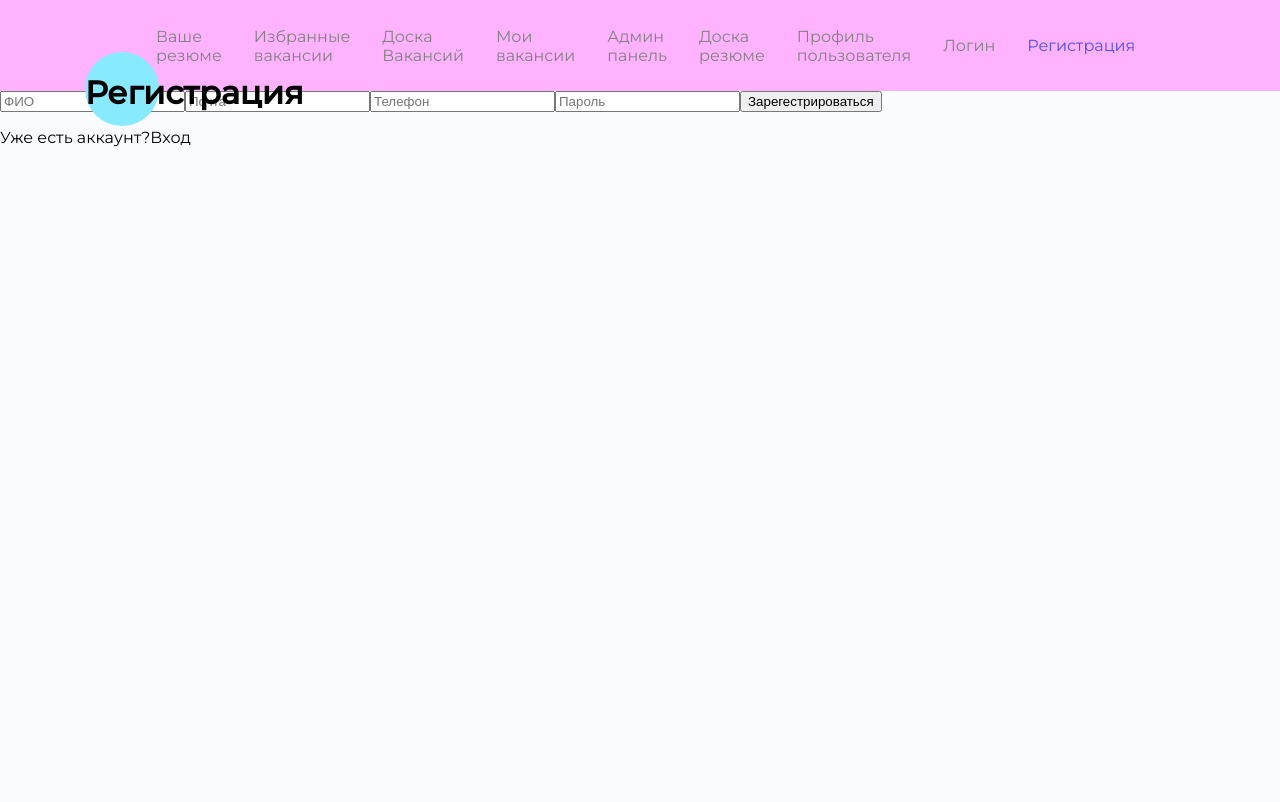
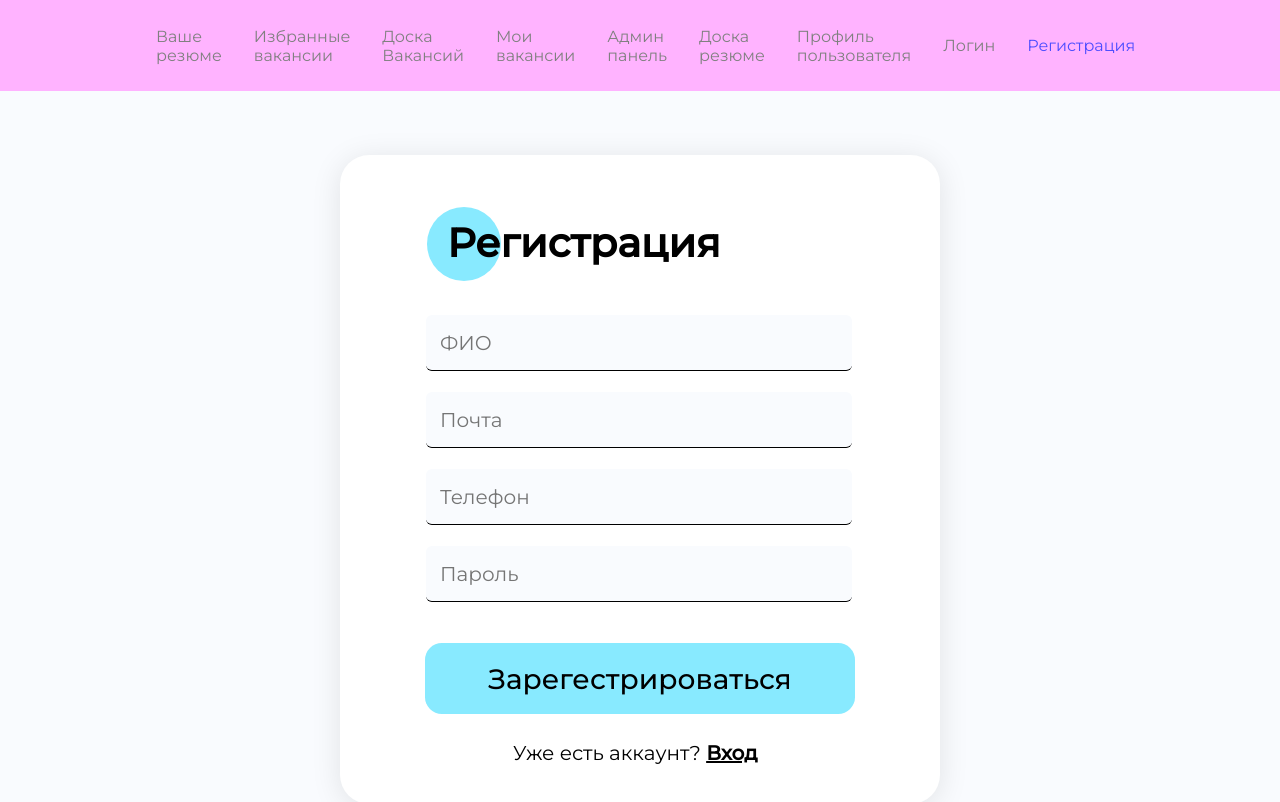
Before and after one commit to DmitryTolochko/hr-frontend, a React (Create React App) app: page /Registration in a window 1280 px wide. Built offline with nearby package versions, Linux system fonts and the light colour scheme.

Commit message:
страница регистрации + правки логина

```diff
--- a/src/components/RegistrationPan.js
+++ b/src/components/RegistrationPan.js
@@ -2,29 +2,31 @@ import React from 'react';
 
 const Registration = () => {
     return (
-        <div className='login-pan'>
-            <div id = 'circle'>
-                <h1 className='header-1'>
+        <div className='glav_registrationPan'>
+            <div className='registrationPan'>
+                <h1 className='registrationPan_h1'>
                     Регистрация
                 </h1>
+                <div className = 'circle2'>
                 </div>
-            <input className = 'input' placeholder='ФИО'>
+                <input className = 'registrationPan_first_input' placeholder='ФИО'>
                 </input>
-            <input className = 'input' placeholder='Почта'>
+                <input className = 'registrationPan_second_input' placeholder='Почта'>
                 </input>
-            <input className = 'input' placeholder='Телефон'>
+                <input className = 'registrationPan_third_input' placeholder='Телефон'>
                 </input>
-            <input className = 'input' placeholder='Пароль'>
+                <input className = 'registrationPan_four_input' placeholder='Пароль'>
                 </input>
-            <button className='input-button'>
+                <button className='registrationPan_button'>
                     Зарегестрироваться
                 </button>
-            <p>
-                Уже есть аккаунт?
-                <a>
+                <div className='registrationPan_div'>
+                    Уже есть аккаунт?&nbsp;
+                    <a className='registrationPan_a' href = ''>
                         Вход
                     </a>
-            </p>
+                </div>
+            </div>
         </div>
     );
 };
--- a/src/styles/LoginPlace.css
+++ b/src/styles/LoginPlace.css
@@ -56,7 +56,7 @@
 
 
 .loginPan_first_input  {
-    width: 380.22px;
+    width: 365px;
     height: 52.65px;
     margin-top: 171px;
     margin-left: 85px;
@@ -78,7 +78,7 @@
 }
 
 .loginPan_second_input{
-    width: 380.22px;
+    width: 365px;
     height: 52.65px;
     margin-left: 85px;
     margin-top: 27px;
@@ -99,7 +99,7 @@
 
 
 .loginPan_button {
-    width: 380.22px;
+    width: 380px;
     height: 70.66px;
 
     font-family: 'Montserrat';
--- a/src/styles/RegistrationPlace.css
+++ b/src/styles/RegistrationPlace.css
@@ -0,0 +1,185 @@
+.glav_registrationPan{
+    display: flex;
+    align-items: center;
+    align-content: center;
+    justify-content: center;
+    margin-top: 5%;
+}
+.registrationPan {
+    position: relative;
+    background-color: #FFFFFF;
+    width: 600px;
+    height: 649px;
+    margin: 0 auto;
+    justify-content: center;
+
+
+    box-shadow: 0px 4px 30px rgba(0, 0, 0, 0.1);
+    border-radius: 29.2473px;
+
+}
+
+.circle2 {
+    position: absolute;
+    width: 74px;
+    height: 74px;
+    top: 51.65px;
+    left: 87px;
+    right: 0;
+    bottom: 0;
+    z-index: 1;
+    border-radius: 50%;
+
+    background: #88EAFF;
+}
+
+.registrationPan_h1 {
+    position: absolute;
+    width: 105px;
+    height: 49px;
+
+    font-family: 'Montserrat';
+    font-style: normal;
+    font-weight: 600;
+    font-size: 40px;
+    line-height: 49px;
+
+    margin: 0;
+    left: 107.12px;
+    top: 62.17px;
+    z-index: 2;
+
+    color: #000000;
+
+}
+
+.registrationPan_first_input  {
+    width: 410px;
+    height: 53px;
+    margin-top: 160px;
+    margin-left: 86px;
+    border: none;
+    padding-left: 14px;
+
+    font-family: 'Montserrat';
+    font-style: normal;
+    font-weight: 300;
+    font-size: 20px;
+    line-height: 24px;
+    color: #797979;
+
+    background: #F9FBFE;
+    border-bottom: 1.16989px solid #000000;
+    border-radius: 5.84946px;
+
+
+}
+
+.registrationPan_second_input{
+    width: 410px;
+    height: 53px;
+    margin-left: 86px;
+    margin-top: 21px;
+    border: none;
+    padding-left: 14px;
+
+    font-family: 'Montserrat';
+    font-style: normal;
+    font-weight: 300;
+    font-size: 20px;
+    line-height: 24px;
+    color: #797979;
+
+    background: #F9FBFE;
+    border-bottom: 1.16989px solid #000000;
+    border-radius: 5.84946px;
+}
+
+.registrationPan_third_input{
+    width: 410px;
+    height: 53px;
+    margin-left: 86px;
+    margin-top: 21px;
+    border: none;
+    padding-left: 14px;
+
+    font-family: 'Montserrat';
+    font-style: normal;
+    font-weight: 300;
+    font-size: 20px;
+    line-height: 24px;
+    color: #797979;
+
+    background: #F9FBFE;
+    border-bottom: 1.16989px solid #000000;
+    border-radius: 5.84946px;
+}
+
+.registrationPan_four_input{
+    width: 410px;
+    height: 53px;
+    margin-left: 86px;
+    margin-top: 21px;
+    border: none;
+    padding-left: 14px;
+
+    font-family: 'Montserrat';
+    font-style: normal;
+    font-weight: 300;
+    font-size: 20px;
+    line-height: 24px;
+    color: #797979;
+
+    background: #F9FBFE;
+    border-bottom: 1.16989px solid #000000;
+    border-radius: 5.84946px;
+}
+
+.registrationPan_button {
+    width: 430px;
+    height: 70.66px;
+
+    font-family: 'Montserrat';
+    font-style: normal;
+    font-weight: 500;
+    font-size: 28px;
+    line-height: 34px;
+    margin-top: 41px;
+    margin-left: 85px;
+    background: #88EAFF;
+    border-color: #88EAFF;
+    border-radius: 16.8237px;
+    border: none;
+}
+
+.registrationPan_button:hover {
+    background-color: aqua;
+    transition: all .1s ease;
+    transform: scale(1.02);
+}
+
+.registrationPan_div {
+    width: 337px;
+    margin: 0 auto;
+    margin-top: 27px;
+    font-family: 'Montserrat';
+    font-style: normal;
+    font-weight: 400;
+    font-size: 20px;
+    line-height: 24px;
+    margin-right: 90px;
+
+
+    color: #000000;
+}
+
+.registrationPan_a {
+    font-family: 'Montserrat';
+    font-style: normal;
+    font-weight: 400;
+    font-size: 20px;
+    line-height: 24px;
+    font-weight: bold;
+
+    color: #000000;
+}
```
Lines whose indentation alone changed are shown as unchanged.
